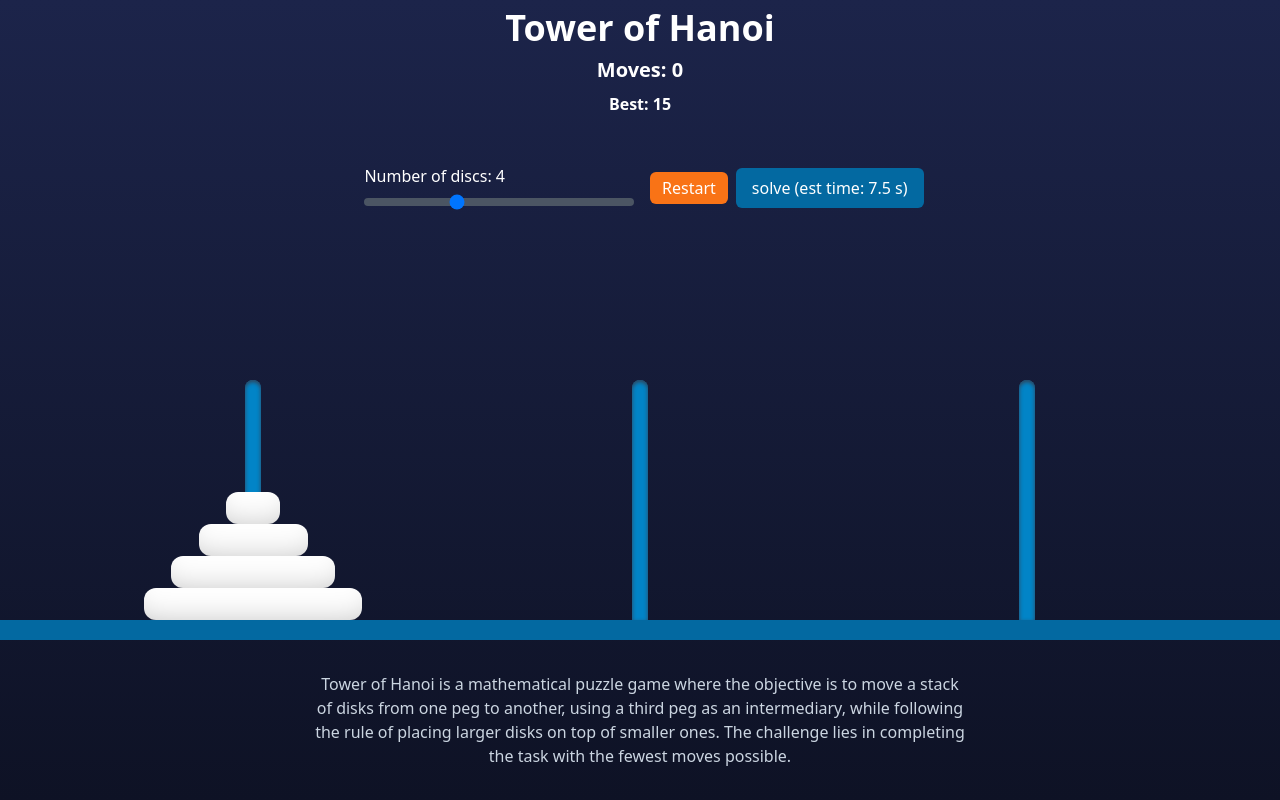
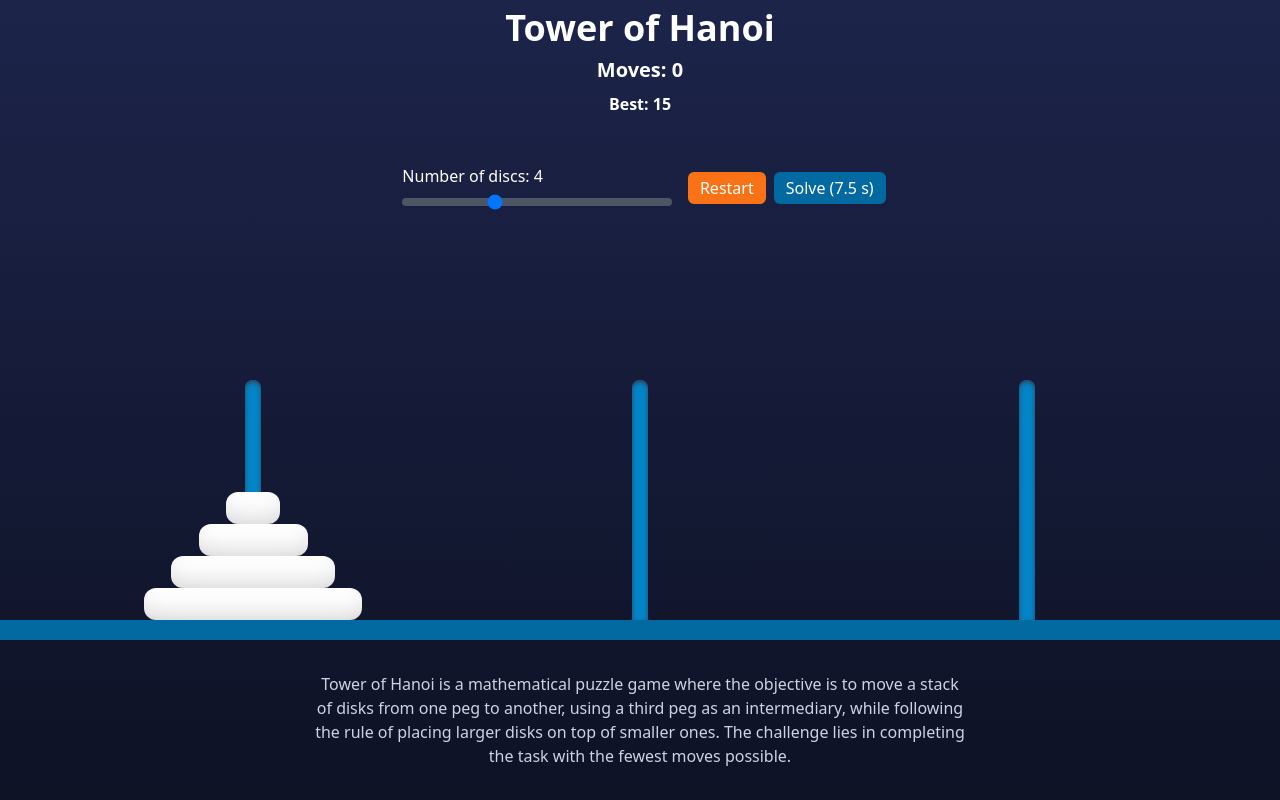
Before and after one commit to Pawel-Matuszak/Tower-of-Hanoi, a Next.js app: page / in a window 1280 px wide. Built offline with nearby package versions, Linux system fonts and the light colour scheme.

Commit message:
feat: auto solver

```diff
--- /dev/null
+++ b/src/components/AutoSolver.tsx
@@ -0,0 +1,20 @@
+interface Props {
+  autoSolve: () => void;
+  discStore: number[];
+}
+
+const AutoSolver = ({ autoSolve, discStore }: Props) => {
+  const time = parseFloat(
+    (((Math.pow(2, discStore.length) - 1) * 500) / 1000).toFixed(2)
+  );
+  return (
+    <button
+      className="my-2 rounded-md bg-sky-700 px-3 py-1 text-white"
+      onClick={autoSolve}
+    >
+      Solve ({time > 60 ? (time / 60).toFixed(2) + " min" : time + " s"})
+    </button>
+  );
+};
+
+export default AutoSolver;
--- a/src/pages/index.tsx
+++ b/src/pages/index.tsx
@@ -1,6 +1,7 @@
 import { DndContext, DragEndEvent } from "@dnd-kit/core";
 import Head from "next/head";
 import { Dispatch, SetStateAction, useEffect, useState } from "react";
+import AutoSolver from "~/components/AutoSolver";
 import DiscSlider from "~/components/DiscSlider";
 import RestartBtn from "~/components/RestartBtn";
 import StackComponent from "~/components/StackComponent";
@@ -82,6 +83,13 @@ export default function Home() {
     }
   };
 
+  const autoSolve = async () => {
+    setMoveDisabled(true);
+    newGameInit(discStore);
+    await solveTower(discStore.length, "left", "right", "middle");
+    setMoveDisabled(false);
+  };
+
   const solveTower = async (
     n: number,
     from: StackName,
@@ -134,18 +142,7 @@ export default function Home() {
         <div className="mt-8 flex flex-row flex-wrap items-center justify-center">
           <DiscSlider getDiscNumber={getDiscNumber} />
           <RestartBtn onRestart={newGameInit} discStore={discStore} />
-          {/* <AutoSolver/> */}
-          <button
-            className="my-2 rounded-md bg-sky-700 px-4 py-2 text-white"
-            onClick={async () => {
-              setMoveDisabled(true);
-              await solveTower(discStore.length, "left", "right", "middle");
-              setMoveDisabled(false);
-            }}
-          >
-            solve (est time:{" "}
-            {((Math.pow(2, discStore.length) - 1) * 500) / 1000} s)
-          </button>
+          <AutoSolver autoSolve={autoSolve} discStore={discStore} />
         </div>
 
         <DndContext onDragEnd={onDragEnd}>
```
Also changed, not shown: .eslintrc.cjs.
